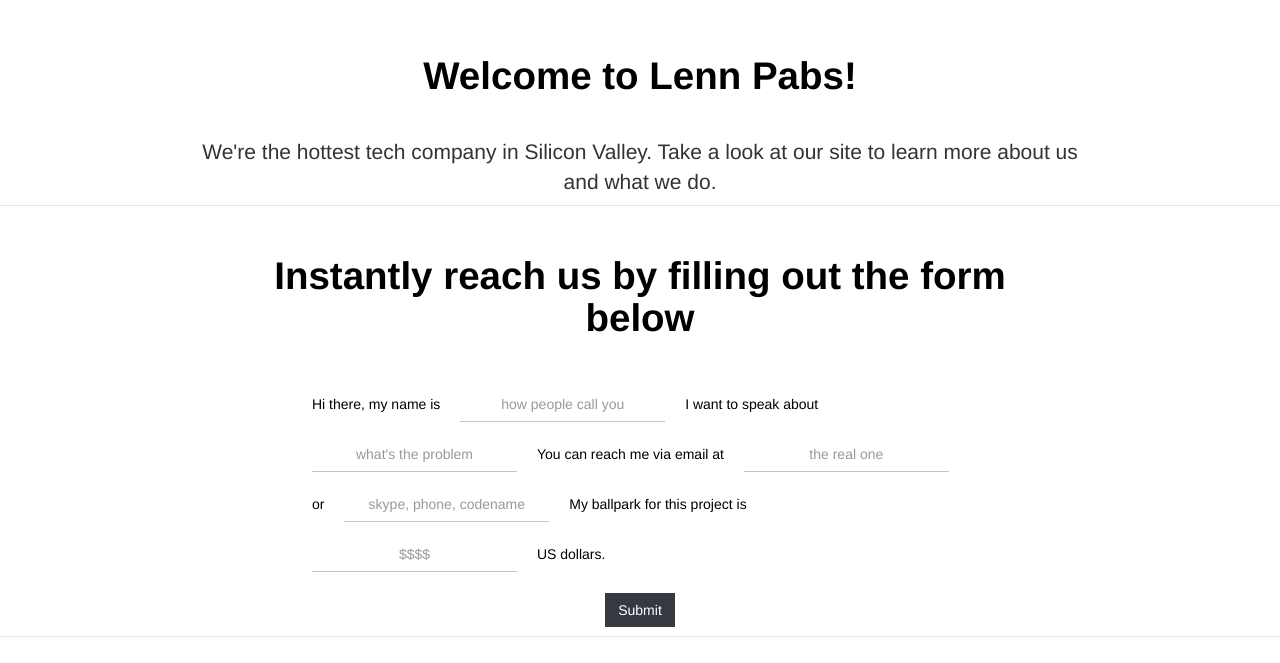
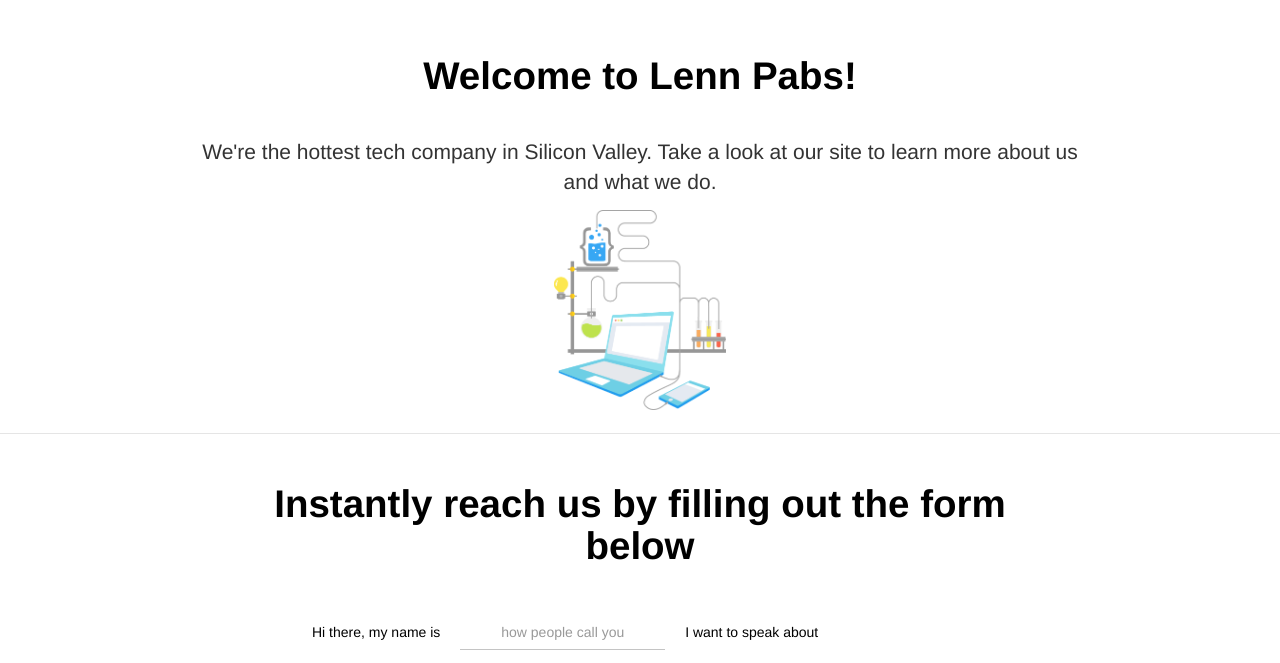
Before and after one commit to dlike230/Penn-Labs-Frontend_Application, a plain HTML site: page index.html in a window 1280 px wide. Shown: the part 58-721 px from the top of the page. Drawn offline with nearby package versions, Linux system fonts and the light colour scheme.

Commit message:
Touch-ups

```diff
--- a/index.html
+++ b/index.html
@@ -79,6 +79,9 @@
 		<p class = "lead">
 			We're the hottest tech company in Silicon Valley. Take a look at our site to learn more about us and what we do.
 		</p>
+		<span id = "image_pane">
+			<img src = "img1.png"/>
+		</span>
 	</div>
 
 	<div class = "divider"></div>
--- a/styles.css
+++ b/styles.css
@@ -12,6 +12,29 @@ h2{
 	margin-bottom:40px;
 	color:black;
 	text-align:center;
+}
+
+/*
+Centered image with hover animation
+*/
+#image_pane{
+	width:100%;
+}
+
+#image_pane img{
+	display:block;
+	margin:auto;
+	max-width:50%;
+	max-height:200px;
+	margin-top:1em;
+	margin-bottom:1em;
+	opacity:1;
+	transition:500ms ease all;
+}
+
+#image_pane img:hover{
+	transform:rotate(30deg);
+	opacity:0.5;
 }
 
 h1{
```
Also changed, not shown: img1.png (added), 1 other file.
